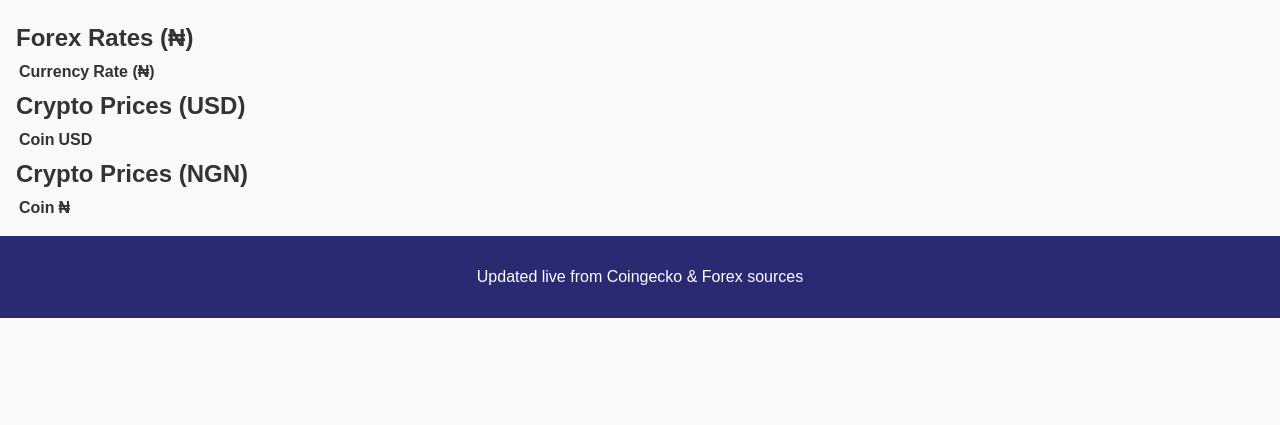
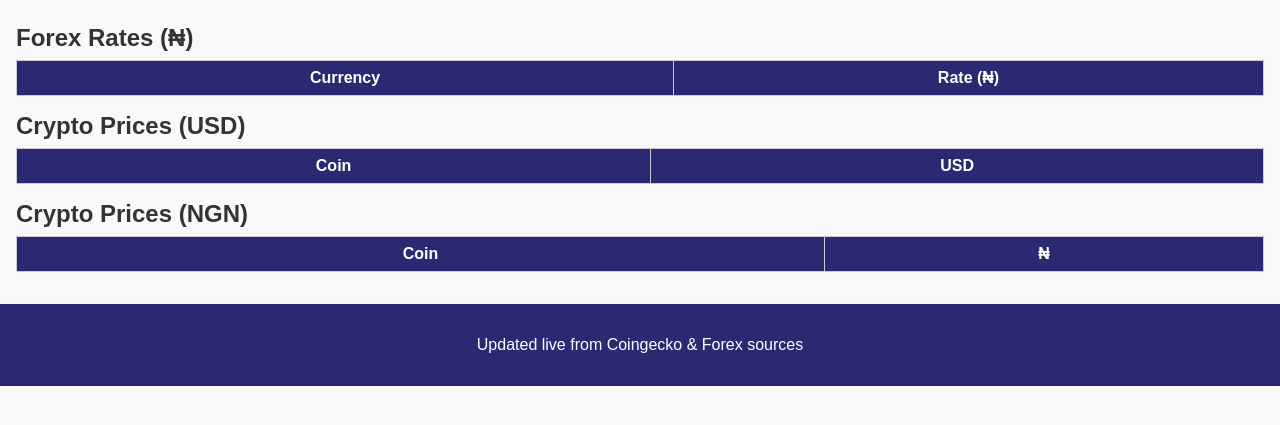
Before and after one commit to Goodguyy/naijarate, a FastAPI app: template templates/index.html in a window 1280 px wide. Shown: the part 86-511 px from the top of the page. Run offline with FastAPI, Linux system fonts and the light colour scheme; the template is opened without the code that fills it, so the values that code supplies are empty.

Commit message:
Update styles.css

```diff
--- a/sources/static/styles.css
+++ b/sources/static/styles.css
@@ -21,9 +21,26 @@ h1, h2 {
     margin: 0.5rem 0;
 }
 
-pre {
-    background-color: #eee;
-    padding: 1rem;
-    border-radius: 5px;
-    overflow-x: auto;
+table {
+    width: 100%;
+    border-collapse: collapse;
+    margin-bottom: 1rem;
 }
+
+table, th, td {
+    border: 1px solid #ccc;
+}
+
+th, td {
+    padding: 0.5rem;
+    text-align: center;
+}
+
+th {
+    background-color: #2a2a72;
+    color: white;
+}
+
+tr:nth-child(even) {
+    background-color: #f2f2f2;
+}
```
